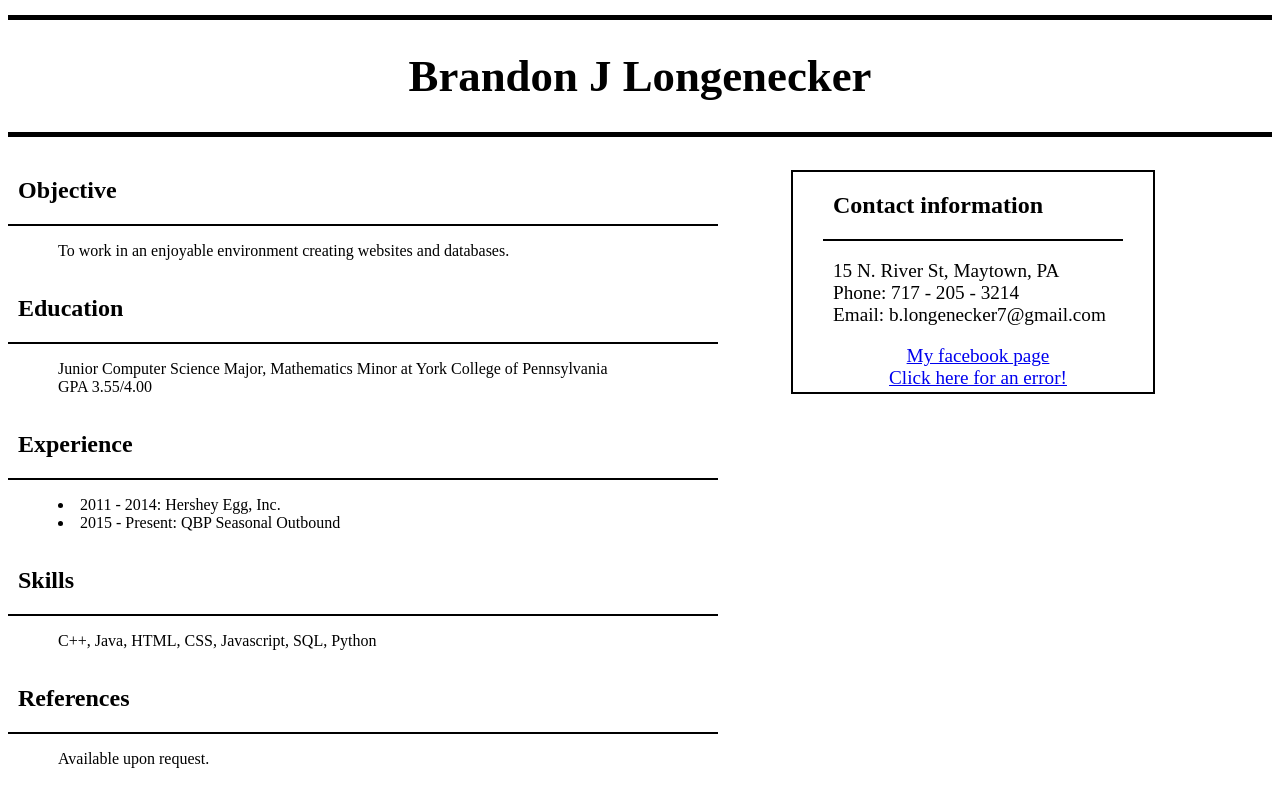
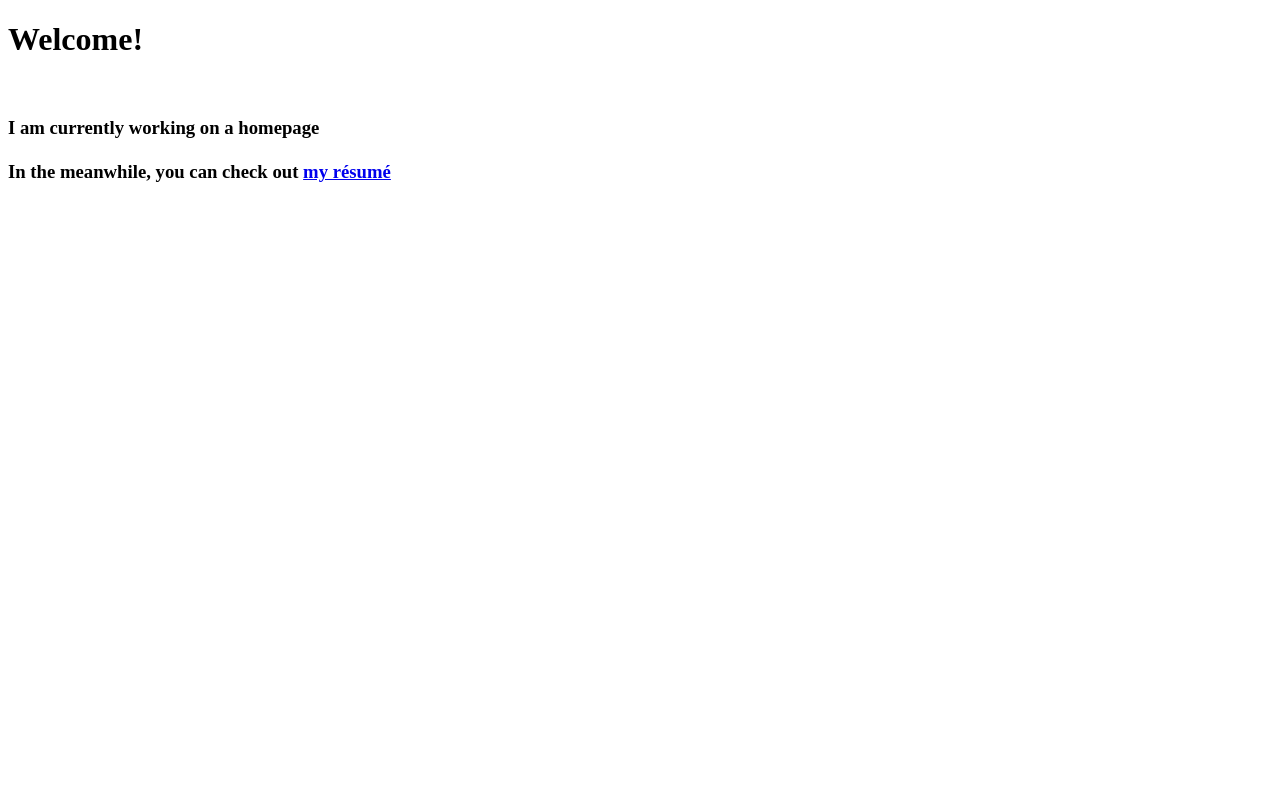
Before and after one commit to blongen1/blongen1.github.io, a plain HTML site: page index.html in a window 1280 px wide. Drawn offline with Linux system fonts and the light colour scheme.

Commit message:
changing homepage

```diff
--- a/index.html
+++ b/index.html
@@ -2,109 +2,16 @@
 
 <html>
 	<head>
-		<title>Brandon Longenecker</title>
 		<style type="text/css">
-		#Title {
-			font-size: 140%;
-			color:black;
-			margin-top: 15px;
-			margin-bottom: 40px;
-			border-top: 5px solid black;
-			border-bottom: 5px solid black;
-			background-color: white;
-		}
-		#Categories {
-			color:black;
-			border-bottom: 2px solid black;
-			width: 700px;
-			padding-left: 10px;
-		}
-		#Descriptions {
-			margin-bottom: 35px;
-			list-style-type: filled circle;
-			padding-left: 50px;
-		}
-		#ContactHeading {
-			color:black;
-			border-bottom: 2px solid black;
-			padding-left: 10px;
-		}
-		div.absolute {
-			background-color: white;
-			padding-left: 30px;
-			padding-right: 30px;
-			position: absolute;
-			right: 125px;
-			top: 170px;
-			width: 300px;
-			height: 220px;
-			border: 2px solid black;
-		}
-		#ContactInfo {
-			padding-left: 10px;
-			font-size: 120%;
-		}
+
 		</style>
 	</head>
 
 	<body>
-		<div id="Title">
-			<h1 style="text-align:center;">Brandon J Longenecker</h1>
-		</div>
-		<div id="Categories">
-			<h2>Objective</h2>
-		</div>
-		<div id="Descriptions">
-		<p>
-			To work in an enjoyable environment creating websites and databases.
-		</p>
-		</div>
-		<div id="Categories">
-			<h2>Education</h2>
-		</div>
-		<div id="Descriptions">
-		<p>
-			Junior Computer Science Major, Mathematics Minor at York College of Pennsylvania <br>GPA 3.55/4.00
-		</p>
-		</div>
-		<div id="Categories">
-			<h2>Experience</h2>
-		</div>
-		<div id="Descriptions">
-		<p>
-			<li>2011 - 2014: Hershey Egg, Inc.</li>
-			<li>2015 - Present: QBP Seasonal Outbound</li>
-		</p>
-		</div>
-		<div id="Categories">
-			<h2>Skills</h2>
-		</div>
-		<div id="Descriptions">
-		<p>
-			C++, Java, HTML, CSS, Javascript, SQL, Python <br>
-		</p>
-		</div>
-		<div id="Categories">
-			<h2>References</h2>
-		</div>
-		<div id="Descriptions">
-		<p>
-			Available upon request.
-		</p>
-		</div>
+		<h1>Welcome!</h1>
+		<br>
+		<h3>I am currently working on a homepage<br><br>
+		In the meanwhile, you can check out <a href="resume.html">my r&eacute;sum&eacute;</a></h3>
 
-		<div class="absolute">
-		<div id="ContactHeading">
-			<h2>Contact information</h2>
-		</div>
-		<div id="ContactInfo">
-			<p>15 N. River St, Maytown, PA<br>
-			Phone: 717 - 205 - 3214<br>
-			Email: b.longenecker7@gmail.com<br><center>
-			<a href="https://www.facebook.com/b.longenecker7">My facebook page</a><br>
-			<a href="error.html">Click here for an error!</a>
-			</center>
-		</div>
-		</div>
 	</body>
 </html>
```
